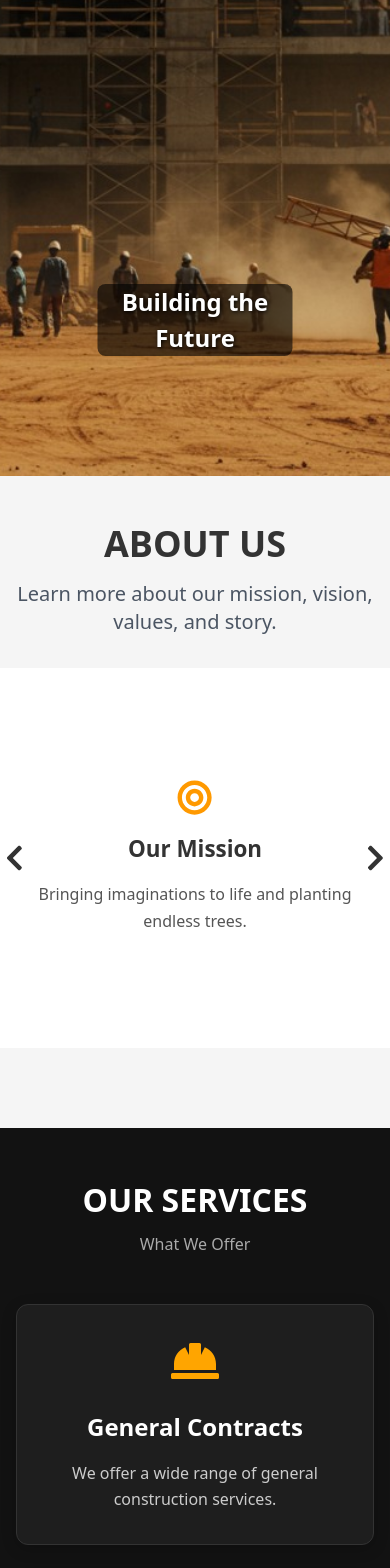
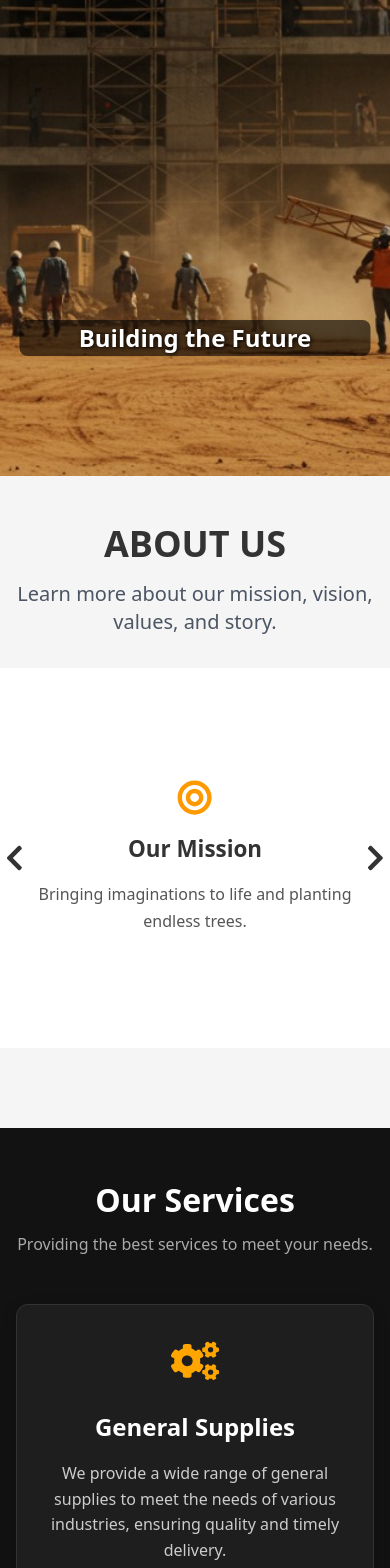
Before and after one commit to Paulah-linah/Miedema-Africa-Limited, a Next.js app: page / in a window 390 px wide. Shown: the part 432-2000 px from the top of the page. Built offline with nearby package versions, Linux system fonts and the light colour scheme.

Commit message:
Slider changes

```diff
--- /dev/null
+++ b/app/components/OurServices.js
@@ -0,0 +1,44 @@
+'use client';
+
+import React from 'react';
+import { FaCogs, FaDraftingCompass, FaHardHat } from 'react-icons/fa';
+
+const services = [
+  {
+    icon: <FaCogs />,
+    title: 'General Supplies',
+    description: 'We provide a wide range of general supplies to meet the needs of various industries, ensuring quality and timely delivery.',
+  },
+  {
+    icon: <FaDraftingCompass />,
+    title: 'General Construction',
+    description: 'Our construction services cover everything from planning and design to execution and finishing, delivering high-quality results.',
+  },
+  {
+    icon: <FaHardHat />,
+    title: 'Civil Works',
+    description: 'We specialize in civil works, including infrastructure projects, ensuring durability and compliance with all standards.',
+  },
+];
+
+const OurServices = () => {
+  return (
+    <section id="services" className="services-section">
+      <div className="services-title">
+        <h2>Our Services</h2>
+        <p>Providing the best services to meet your needs.</p>
+      </div>
+      <div className="services-grid">
+        {services.map((service, index) => (
+          <div key={index} className="service-card">
+            <div className="service-icon">{service.icon}</div>
+            <h3>{service.title}</h3>
+            <p>{service.description}</p>
+          </div>
+        ))}
+      </div>
+    </section>
+  );
+};
+
+export default OurServices;
--- a/app/components/Projects.js
+++ b/app/components/Projects.js
@@ -1,6 +1,5 @@
 'use client';
-
-import React, { useState, useRef, useEffect } from 'react';
+import React, { useState, useRef, useEffect, useCallback } from 'react';
 import Image from 'next/image';
 import { FaChevronLeft, FaChevronRight } from 'react-icons/fa';
 
@@ -8,58 +7,62 @@ const projects = [
   {
     type: 'image',
     src: '/images/C1.jpeg',
-    title: 'Residential Building',
-    description: 'A look at the exterior and architectural design.'
+    title: 'Modern Residence',
+    description: 'A stunning example of modern architecture and design.',
   },
   {
     type: 'video',
     src: '/images/V1.mp4',
-    title: 'Residential Building',
-    description: 'A virtual tour showcasing the building and its features.'
+    title: 'Luxury Villa Tour',
+    description: 'A virtual walkthrough of a luxury villa project.',
   },
   {
     type: 'image',
     src: '/images/C2.jpeg',
-    title: 'Residential Building',
-    description: 'A look at the exterior and architectural design.'
+    title: 'Commercial Complex',
+    description: 'An innovative commercial space with state-of-the-art facilities.',
   },
   {
     type: 'image',
     src: '/images/C3.jpeg',
-    title: 'Residential Building',
-    description: 'A look at the exterior and architectural design.'
+    title: 'Urban Development',
+    description: 'A large-scale urban development project in the city center.',
   },
   {
     type: 'image',
     src: '/images/C4.jpeg',
-    title: 'Residential Building',
-    description: 'A look at the exterior and architectural design.'
-  }
+    title: 'Residential Tower',
+    description: 'A high-rise residential tower with panoramic city views.',
+  },
+  {
+    type: 'image',
+    src: '/images/C5.jpeg',
+    title: 'Community Center',
+    description: 'A community center designed for recreational and social activities.',
+  },
 ];
 
 const Projects = () => {
   const [current, setCurrent] = useState(0);
-  const length = projects.length;
   const videoRef = useRef(null);
 
-  const pauseVideo = () => {
+  const pauseVideo = useCallback(() => {
     if (videoRef.current) {
       videoRef.current.pause();
     }
-  };
+  }, []);
 
-  const nextSlide = () => {
+  const nextSlide = useCallback(() => {
     pauseVideo();
-    setCurrent(current === length - 1 ? 0 : current + 1);
-  };
+    setCurrent((prev) => (prev === projects.length - 1 ? 0 : prev + 1));
+  }, [pauseVideo]);
 
-  const prevSlide = () => {
+  const prevSlide = useCallback(() => {
     pauseVideo();
-    setCurrent(current === 0 ? length - 1 : current - 1);
-  };
+    setCurrent((prev) => (prev === 0 ? projects.length - 1 : prev - 1));
+  }, [pauseVideo]);
 
   useEffect(() => {
-    // Reset and pause video when the active slide is a video
     if (projects[current].type === 'video' && videoRef.current) {
       videoRef.current.currentTime = 0;
       videoRef.current.pause();
@@ -73,8 +76,8 @@ const Projects = () => {
   return (
     <section id="projects" className="projects-section">
       <div className="projects-title">
-        <h2 className="text-4xl font-bold text-neutral-dark">OUR PROJECTS</h2>
-        <p className="mt-4 text-xl text-gray-600">Explore our portfolio of completed projects.</p>
+        <h2>OUR PROJECTS</h2>
+        <p>Explore our portfolio of completed projects.</p>
       </div>
       <div className="projects-slider-container">
         <div className="projects-slider">
@@ -92,6 +95,7 @@ const Projects = () => {
                       fill
                       style={{ objectFit: 'cover' }}
                       className="project-media"
+                      priority={index === 0} // Prioritize loading the first image
                     />
                   ) : (
                     <video
@@ -99,7 +103,7 @@ const Projects = () => {
                       className="project-media"
                       controls
                       playsInline
-                      key={project.src} // Add key to force re-render
+                      key={project.src}
                     >
                       <source src={project.src} type="video/mp4" />
                     </video>
@@ -115,10 +119,10 @@ const Projects = () => {
             </div>
           ))}
         </div>
-        <button onClick={prevSlide} className="nav-btn prev text-accent">
+        <button onClick={prevSlide} className="nav-btn prev">
           <FaChevronLeft />
         </button>
-        <button onClick={nextSlide} className="nav-btn next text-accent">
+        <button onClick={nextSlide} className="nav-btn next">
           <FaChevronRight />
         </button>
       </div>
--- a/app/components/Services.js
+++ /dev/null
@@ -1,43 +0,0 @@
-'use client';
-import React from 'react';
-import { FaHardHat, FaDraftingCompass, FaBuilding, FaClipboardList } from 'react-icons/fa';
-
-const services = [
-  {
-    icon: <FaHardHat />,
-    title: 'General Contracts',
-    description: 'We offer a wide range of general construction services.',
-  },
-  {
-    icon: <FaDraftingCompass />,
-    title: 'Design',
-    description: 'We provide innovative and sustainable design solutions.',
-  },
-  {
-    icon: <FaClipboardList />,
-    title: 'Project Management',
-    description: 'We provide comprehensive project management services.',
-  },
-];
-
-const Services = () => {
-  return (
-    <section id="services" className="services-section">
-      <div className="services-title">
-        <h2>OUR SERVICES</h2>
-        <p>What We Offer</p>
-      </div>
-      <div className="services-grid">
-        {services.map((service, index) => (
-          <div key={index} className="service-card">
-            <div className="service-icon">{service.icon}</div>
-            <h3>{service.title}</h3>
-            <p>{service.description}</p>
-          </div>
-        ))}
-      </div>
-    </section>
-  );
-};
-
-export default Services;
--- a/app/page.js
+++ b/app/page.js
@@ -2,7 +2,7 @@ import React from 'react';
 import Navbar from './components/Navbar';
 import Footer from './components/Footer';
 import AboutUs from './components/AboutUs';
-import Services from './components/Services';
+import OurServices from './components/OurServices';
 import WhyChooseUs from './components/WhyChooseUs';
 import Projects from './components/Projects';
 import Contact from './components/Contact';
@@ -15,7 +15,7 @@ export default function Home() {
       <main>
         <Slider />
         <AboutUs />
-        <Services />
+        <OurServices />
         <Projects />
         <WhyChooseUs />
         <Contact />
--- a/styles/globals.css
+++ b/styles/globals.css
@@ -61,20 +61,24 @@
 }
 
 /* Responsive adjustments for mobile */
-@media (max-width: 100px) {
+@media (max-width: 768px) {
   .slider {
-    height: 40vh; /* Adjust height for mobile */
+    height: 50vh; /* Adjust height for mobile */
+    overflow: hidden;
   }
 
   .caption {
-    font-size: 1.2rem;
-    padding: 0.8rem 1.5rem;
-    bottom: 8%;
-    width: 85%;
+    font-size: 1rem; /* Smaller text for mobile */
+    padding: 0.6rem 1rem;
+    bottom: 5%;
+    width: 90%; /* Wider for better fit */
+    text-align: center; /* Center text for mobile */
   }
 
   .slide-image {
-    object-fit: contain;
+    width: 100%;
+    height: 100%;
+    object-fit: cover; /* Keeps images filling the slider nicely */
   }
 }
 
```
